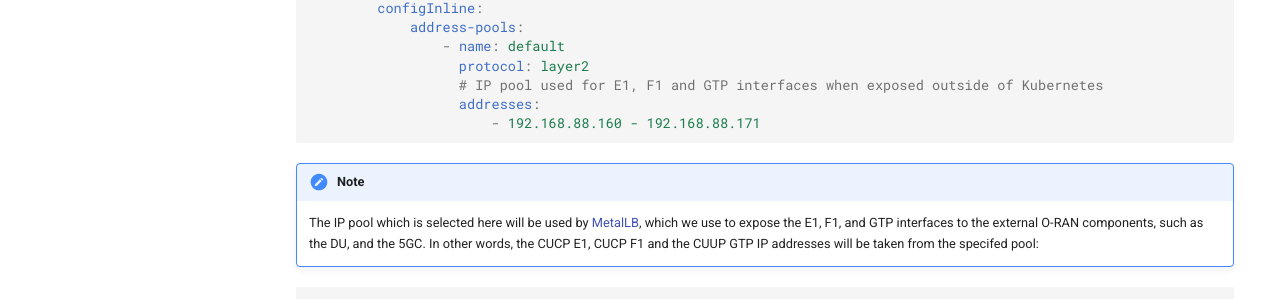
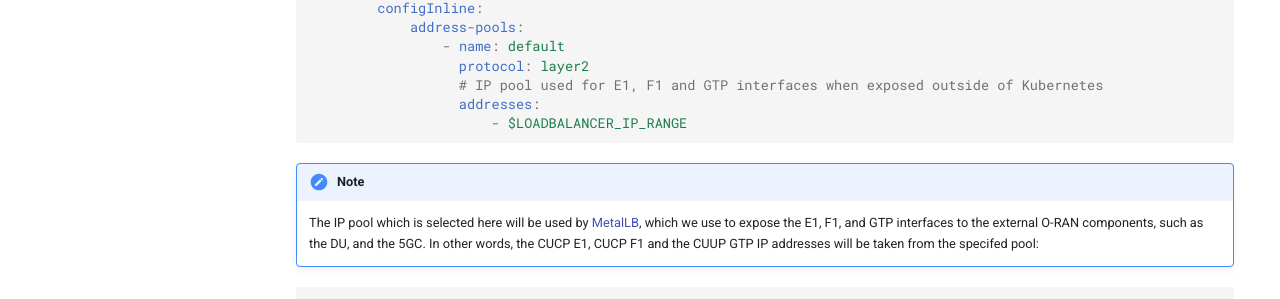
Before and after one commit to accelleran/drax-docs, an MkDocs documentation site: the page built from docs/drax-install/index.md, in a window 1280 px wide and 900 px high, scrolled down 9804 px. Shown: the part 146-445 px from the top of the window. Built offline with MkDocs 1.6.1 and Material for MkDocs 9.7.7, drawn with Linux system fonts in a browser that asks for light colours; the version menu is left out.

Commit message:
Update index.md

````diff
--- a/docs/drax-install/index.md
+++ b/docs/drax-install/index.md
@@ -362,7 +362,7 @@ acc-5g-infrastructure:
                   protocol: layer2
                   # IP pool used for E1, F1 and GTP interfaces when exposed outside of Kubernetes
                   addresses:
-                      - 192.168.88.160 - 192.168.88.171
+                      - $LOADBALANCER_IP_RANGE
 ```
 
 !!! Note
````
